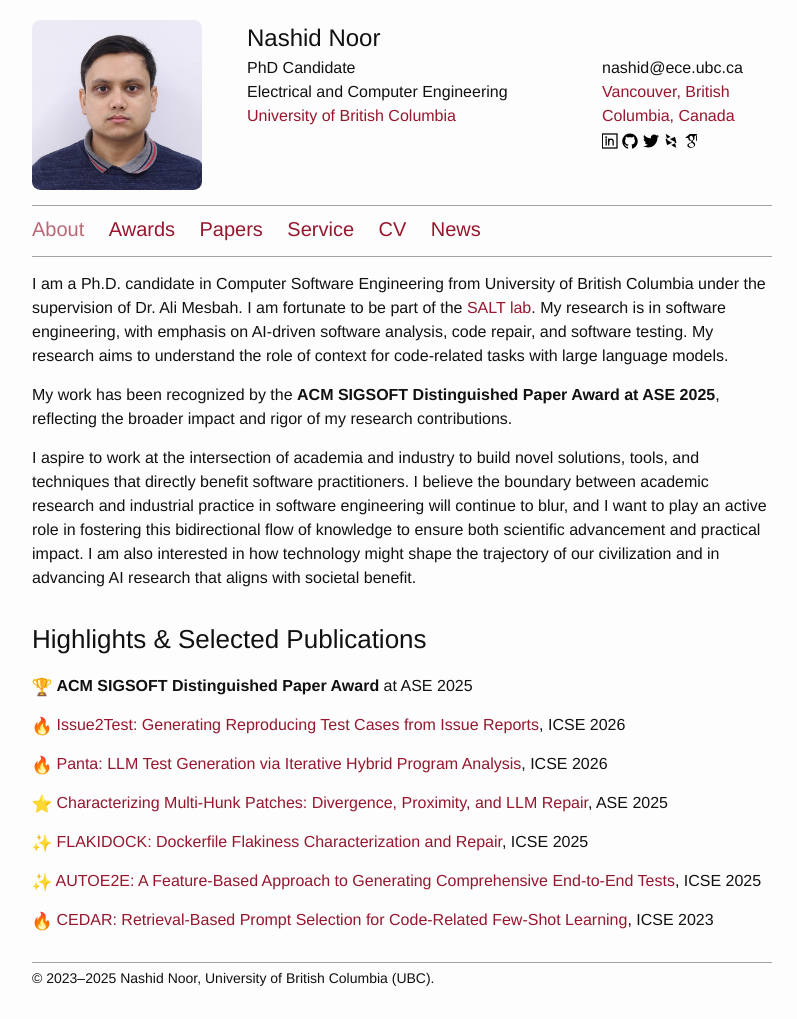
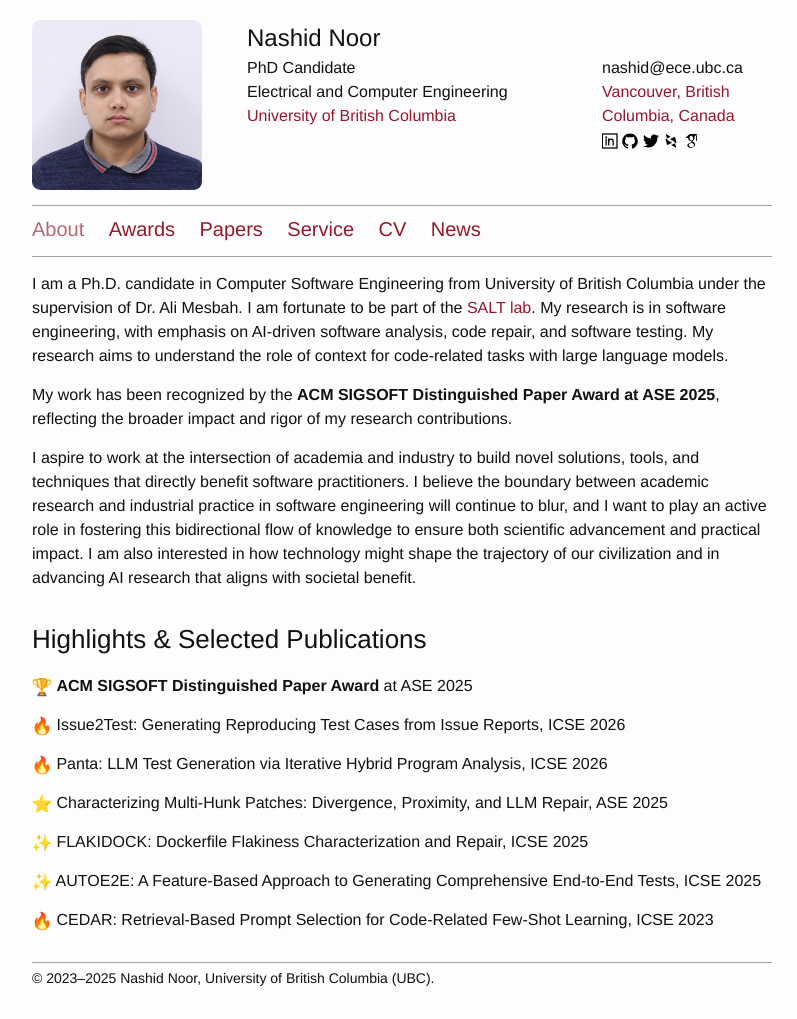
Before and after one commit to nashid/nashid.github.io, a Jekyll site: the page built from index.md, in a window 1280 px wide. Shown: the whole page, without its empty margins (238-1035 px from the left). Built offline with Jekyll 4.4.1, drawn with Linux system fonts in a browser that asks for light colours.

Commit message:
Remove hyperlinks from paper titles in highlights
- Paper titles now plain text, not clickable
- Cleaner, simpler presentation
- Users can click to Papers page for full details

```diff
--- a/index.md
+++ b/index.md
@@ -18,14 +18,14 @@ I aspire to work at the intersection of academia and industry to build novel sol
 
 <img src="./resources/images/icon-trophy-new.svg" width="20" height="20"> **ACM SIGSOFT Distinguished Paper Award** at ASE 2025
 
-<img src="./resources/images/icon-fire-new.svg" width="20" height="20"> [Issue2Test: Generating Reproducing Test Cases from Issue Reports](https://nashid.github.io/resources/papers/issue2test-icse26.pdf), ICSE 2026
+<img src="./resources/images/icon-fire-new.svg" width="20" height="20"> Issue2Test: Generating Reproducing Test Cases from Issue Reports, ICSE 2026
 
-<img src="./resources/images/icon-fire-new.svg" width="20" height="20"> [Panta: LLM Test Generation via Iterative Hybrid Program Analysis](https://nashid.github.io/resources/papers/panta-arxiv25.pdf), ICSE 2026
+<img src="./resources/images/icon-fire-new.svg" width="20" height="20"> Panta: LLM Test Generation via Iterative Hybrid Program Analysis, ICSE 2026
 
-<img src="./resources/images/icon-star.svg" width="20" height="20"> [Characterizing Multi-Hunk Patches: Divergence, Proximity, and LLM Repair](https://nashid.github.io/resources/papers/hunk-divergence-ase25.pdf), ASE 2025
+<img src="./resources/images/icon-star.svg" width="20" height="20"> Characterizing Multi-Hunk Patches: Divergence, Proximity, and LLM Repair, ASE 2025
 
-<img src="./resources/images/icon-sparkles.svg" width="20" height="20"> [FLAKIDOCK: Dockerfile Flakiness Characterization and Repair](https://nashid.github.io/resources/papers/flakidock-icse25.pdf), ICSE 2025
+<img src="./resources/images/icon-sparkles.svg" width="20" height="20"> FLAKIDOCK: Dockerfile Flakiness Characterization and Repair, ICSE 2025
 
-<img src="./resources/images/icon-sparkles.svg" width="20" height="20"> [AUTOE2E: A Feature-Based Approach to Generating Comprehensive End-to-End Tests](https://nashid.github.io/resources/papers/autoe2e-arxiv24.pdf), ICSE 2025
+<img src="./resources/images/icon-sparkles.svg" width="20" height="20"> AUTOE2E: A Feature-Based Approach to Generating Comprehensive End-to-End Tests, ICSE 2025
 
-<img src="./resources/images/icon-fire-new.svg" width="20" height="20"> [CEDAR: Retrieval-Based Prompt Selection for Code-Related Few-Shot Learning](https://nashid.github.io/resources/papers/cedar-icse23.pdf), ICSE 2023
+<img src="./resources/images/icon-fire-new.svg" width="20" height="20"> CEDAR: Retrieval-Based Prompt Selection for Code-Related Few-Shot Learning, ICSE 2023
```
